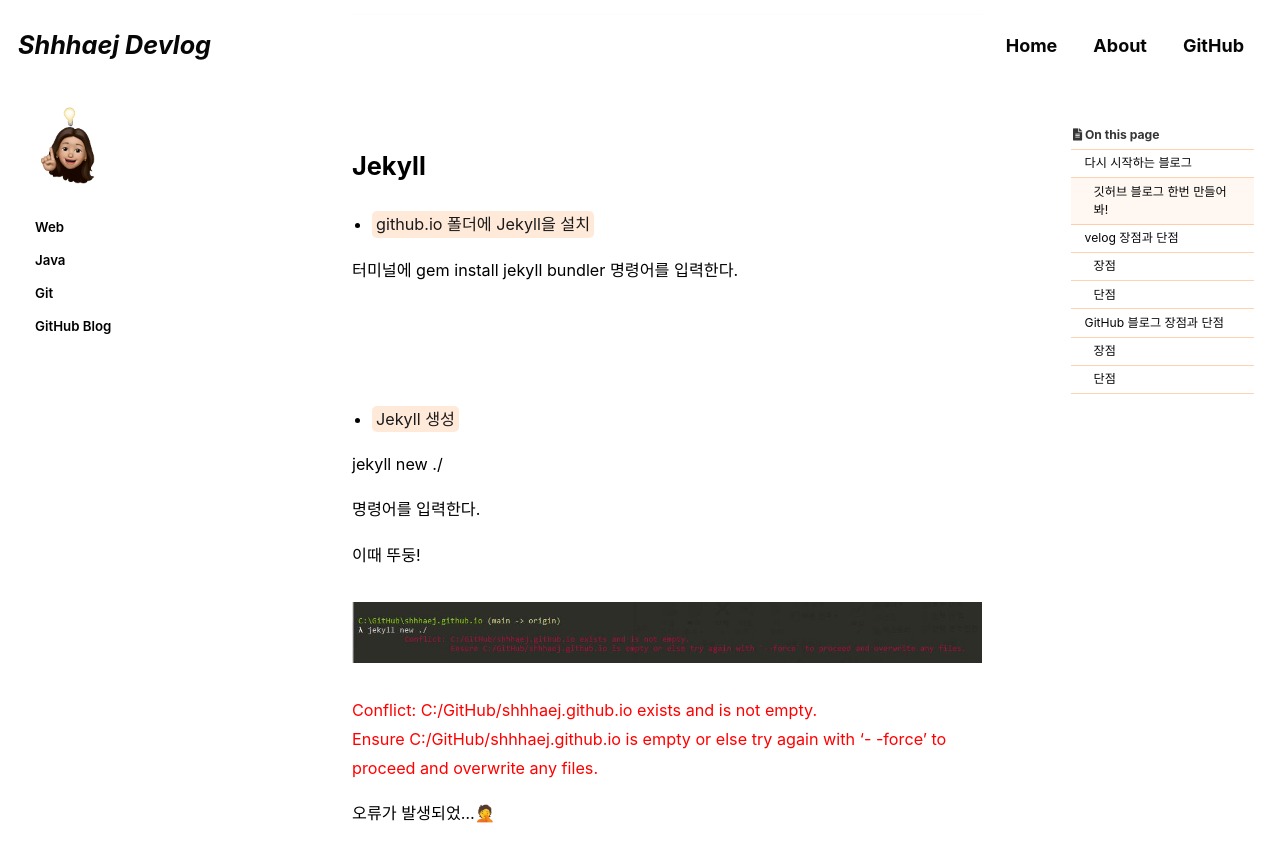
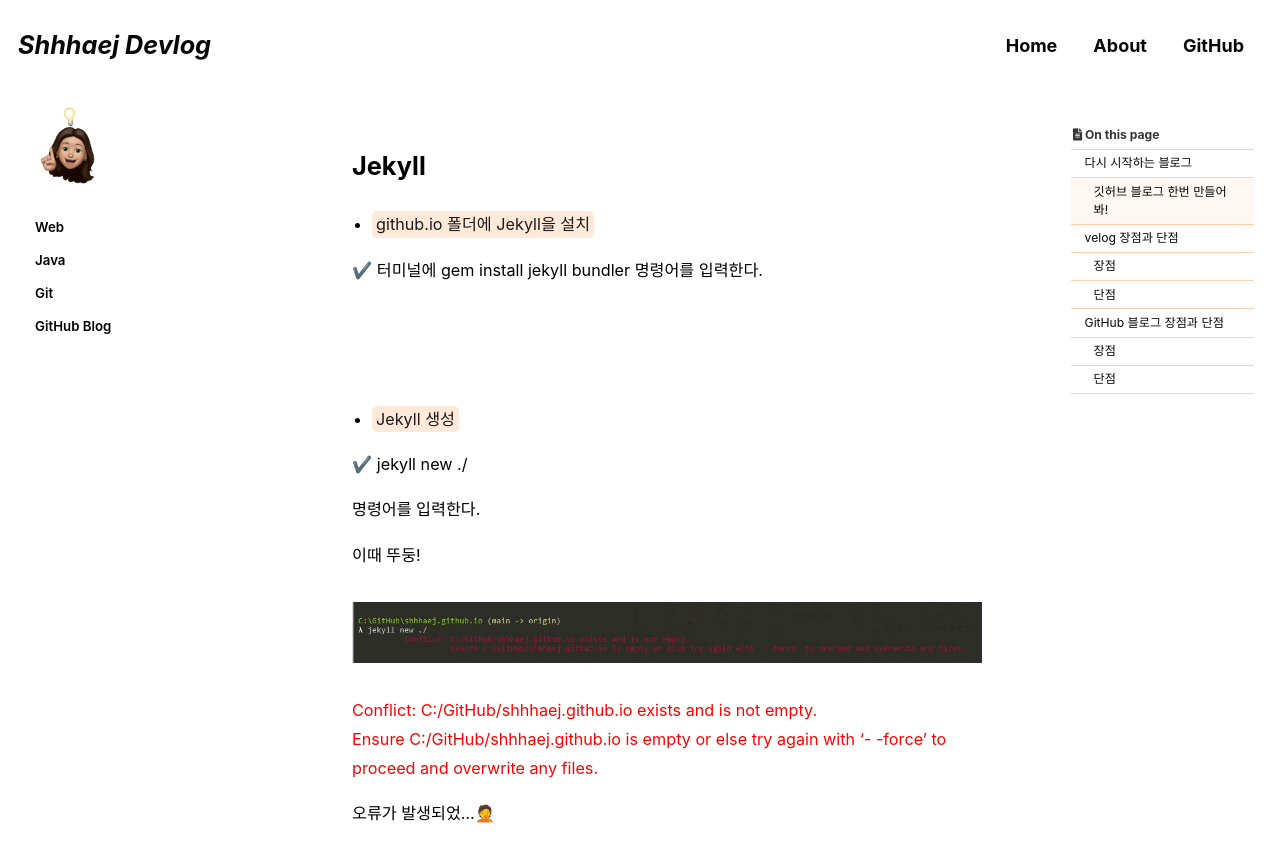
Before and after one commit to shhhaej/shhhaej.github.io, a Jekyll site: the page built from _posts/2021-09-05-github-blog-1.md, in a window 1280 px wide and 900 px high, scrolled down 3509 px. Shown: the top 862 px of the window. Built offline with Jekyll 4.4.1, drawn with Linux system fonts in a browser that asks for light colours; cached includes are drawn as plain includes; some web fonts are replaced; comment, search, counter and statistics services are not loaded.

Commit message:
recommit.

```diff
--- a/_posts/2021-09-05-github-blog-1.md
+++ b/_posts/2021-09-05-github-blog-1.md
@@ -124,7 +124,7 @@ username.github.io repository 확인 시 Push한 파일이 확인 잘 된다면
 
 - <mark>github.io 폴더에 Jekyll을 설치</mark>
 
-터미널에 gem install jekyll bundler 명령어를 입력한다.
+✔️ 터미널에 gem install jekyll bundler 명령어를 입력한다.
 
 
 <br>
@@ -134,7 +134,7 @@ username.github.io repository 확인 시 Push한 파일이 확인 잘 된다면
 
 - <mark>Jekyll 생성</mark>
 
-jekyll new ./ <br>
+✔️ jekyll new ./ <br>
 
 명령어를 입력한다.
 
```
